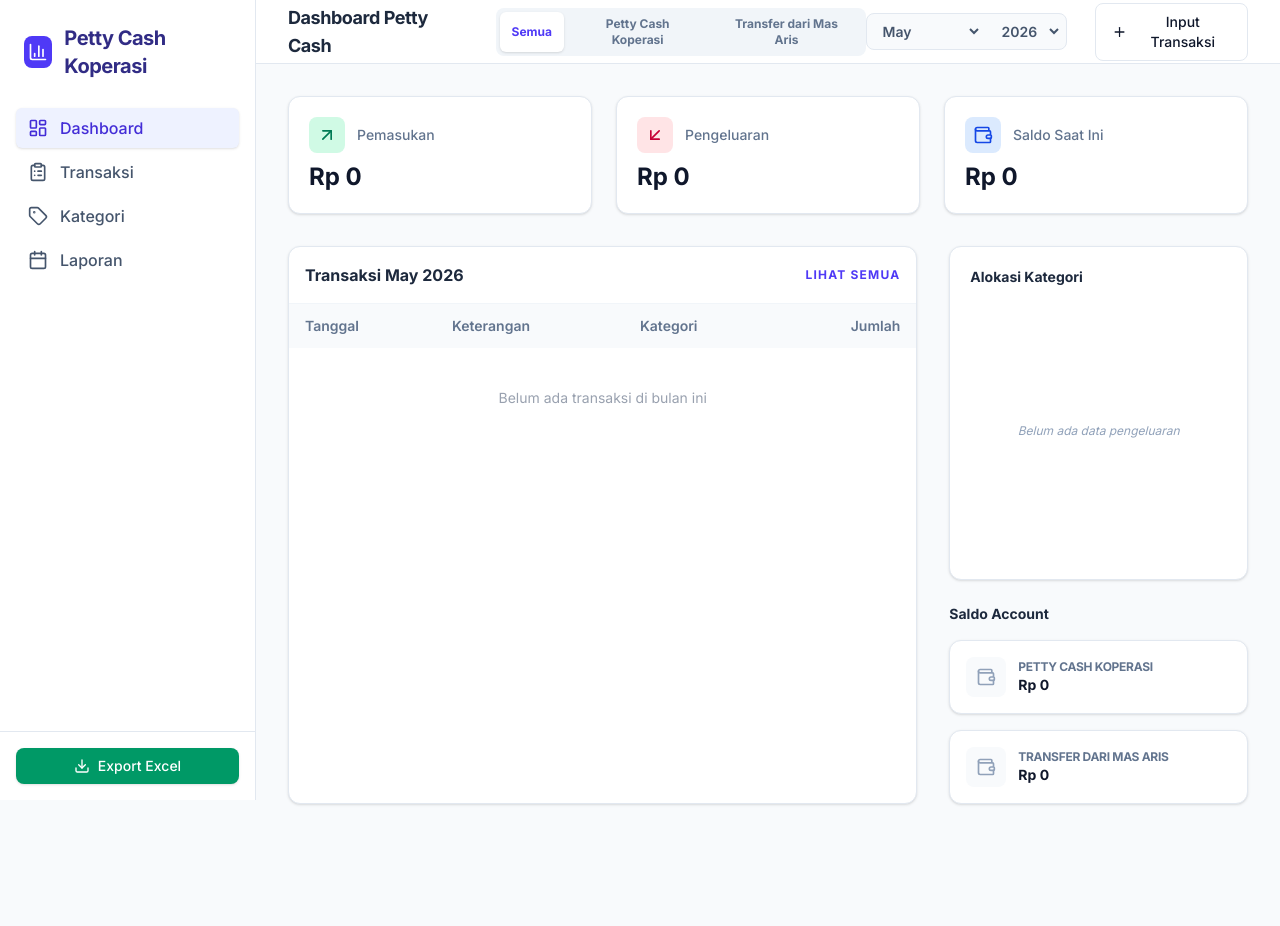
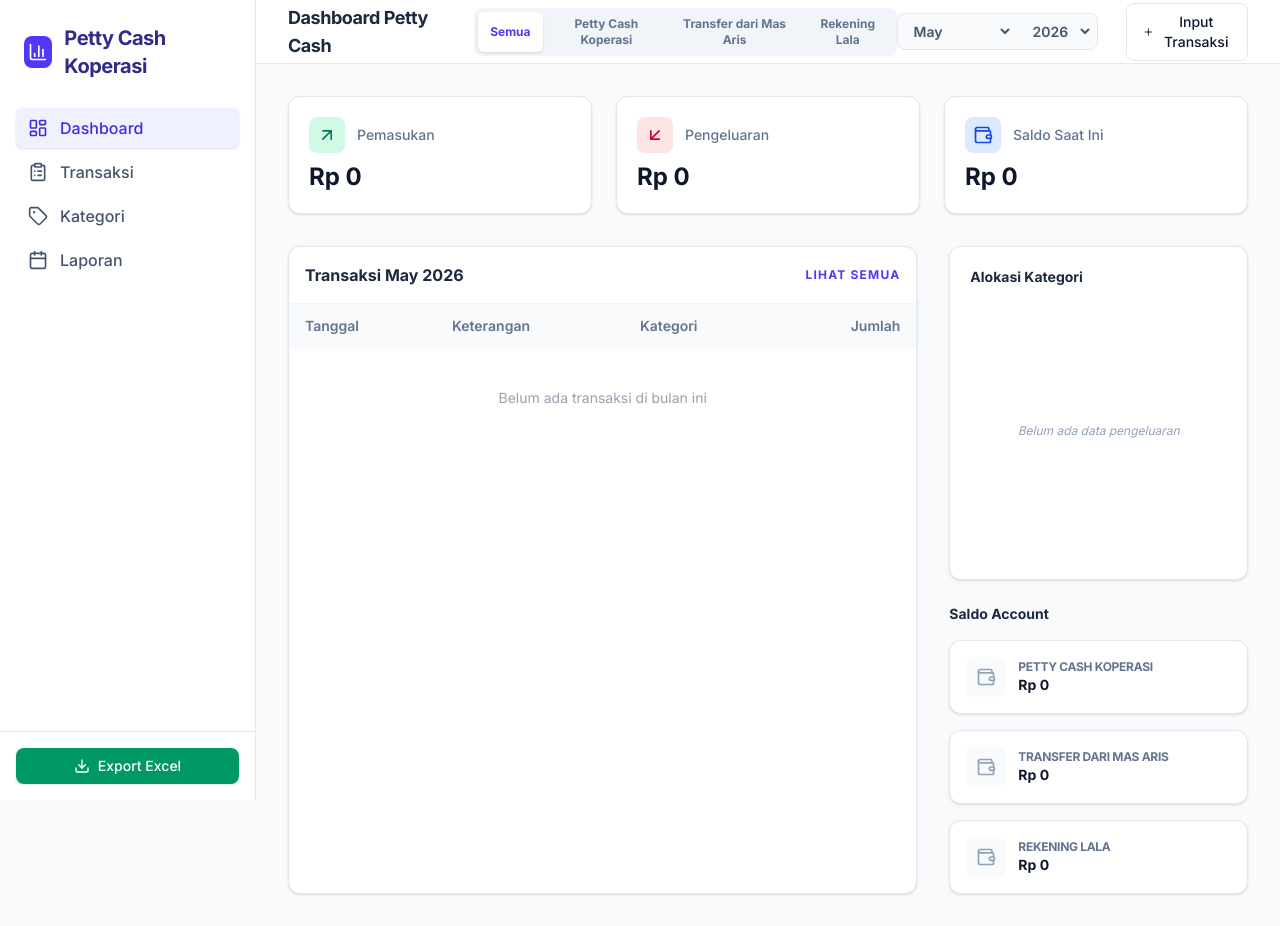
Before and after one commit to febryobym/pettycashkop, a React (Vite) app: page / in a window 1280 px wide. Before the commit the page ends 836 px from the top, so only its background shows below. Built offline with nearby package versions, Linux system fonts and the light colour scheme.

Commit message:
feat: add Rekening Lala account
Include Rekening Lala in the default account list and ensure it is initialized in the application state.

```diff
--- a/src/App.tsx
+++ b/src/App.tsx
@@ -51,6 +51,7 @@ const DEFAULT_CATEGORIES: Category[] = [
 const DEFAULT_ACCOUNTS: Account[] = [
   { id: 'acc_1', name: 'Petty Cash Koperasi', description: 'Kas operasional harian' },
   { id: 'acc_2', name: 'Transfer dari Mas Aris', description: 'Dana masuk dari Mas Aris' },
+  { id: 'acc_3', name: 'Rekening Lala', description: 'Rekening Lala' },
 ];
 
 export default function App() {
@@ -90,7 +91,12 @@ export default function App() {
         }
         return acc;
       });
+      if (!updated.some((acc: Account) => acc.id === 'acc_3')) {
+        updated.push({ id: 'acc_3', name: 'Rekening Lala', description: 'Rekening Lala' });
+      }
       setAccounts(updated);
+    } else {
+      setAccounts(DEFAULT_ACCOUNTS);
     }
   }, []);
 
```
